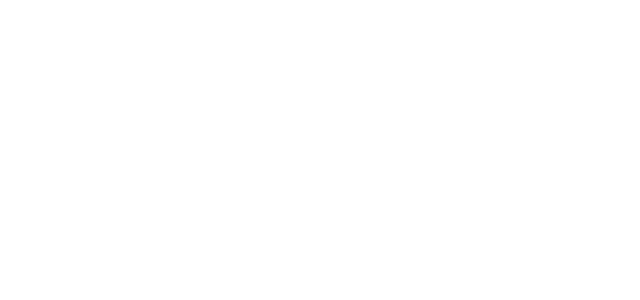
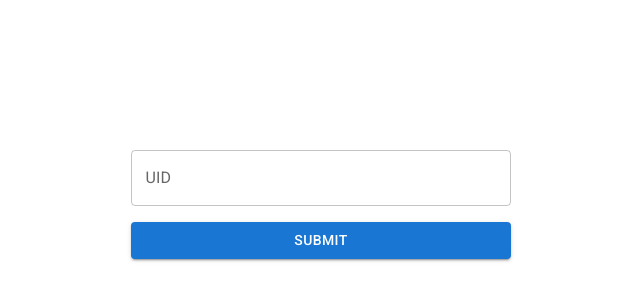
Before and after one commit to leonardKleber/react-optimization-frontend, a React (Create React App) app in the folder react/: page / in a window 1280 px wide. Shown: the part 174-474 px from the top of the page, without its empty margins (319-959 px from the left). Built offline with nearby package versions, Linux system fonts and the light colour scheme.

Commit message:
Add uid input form

```diff
--- a/react/package.json
+++ b/react/package.json
@@ -3,9 +3,13 @@
   "version": "0.1.0",
   "private": true,
   "dependencies": {
+    "@emotion/react": "^11.10.6",
+    "@emotion/styled": "^11.10.6",
+    "@mui/material": "^5.11.10",
     "@testing-library/jest-dom": "^5.16.5",
     "@testing-library/react": "^13.4.0",
     "@testing-library/user-event": "^13.5.0",
+    "axios": "^1.3.3",
     "react": "^18.2.0",
     "react-dom": "^18.2.0",
     "react-scripts": "5.0.1",
--- a/react/public/index.html
+++ b/react/public/index.html
@@ -2,6 +2,7 @@
 <html>
   <head>
     <title>Control View</title>
+    <link rel="stylesheet" href="https://fonts.googleapis.com/css?family=Roboto:300,400,500,700&display=swap"/>
   </head>
   <body>
     <div id="root"></div>
--- a/react/src/App.js
+++ b/react/src/App.js
@@ -1,6 +1,8 @@
+import SettingsView from "./components/settings_view/SettingsView";
+
 function App() {
   return (
-    <></>
+    <SettingsView/>
   )
 }
 
--- /dev/null
+++ b/react/src/components/settings_view/SettingsView.jsx
@@ -0,0 +1,60 @@
+import React, { useEffect, useState } from 'react';
+import axios from 'axios';
+
+import Box from '@mui/material/Box';
+import Stack from '@mui/material/Stack';
+import Button from '@mui/material/Button';
+import TextField from '@mui/material/TextField';
+
+const API_BASE_URL = 'http://127.0.0.1:8000';
+const ERROR_WRONG_UID = 'There is no settings form for this UID.';
+
+function SettingsView(props) {
+  const [validUid, setValidUid] = useState(false);
+  const [uidErrorMessage, setUidErrorMessage] = useState('');
+
+  // Handles the submission of the UID input form.
+  function submit_uid() {
+    let current_uid = document.getElementById('uid-input-field').value;
+    axios.post(API_BASE_URL + '/check_uid/', {uid: current_uid}).then((response) => {
+      setValidUid(response.data.data);
+      if(response.data.data === false) setUidErrorMessage(ERROR_WRONG_UID);
+    })
+  }
+
+  // Renders the UID input form.
+  if(validUid === false) return (
+    <React.Fragment>
+      <Box sx={{width: '30%', paddingLeft: '35%', paddingTop: '25%'}}>
+        <Stack spacing={2}>
+          <TextField
+            id="uid-input-field"
+            label="UID"
+            variant="outlined"
+          />
+          <Button
+            variant="contained"
+            onClick={submit_uid}
+          >
+            Submit
+          </Button>
+          <div
+            align="center"
+            style={{
+              color: "#FF0000",
+              fontFamily: "Roboto"
+            }}
+          >
+            {uidErrorMessage}
+          </div>
+        </Stack>
+      </Box>
+    </React.Fragment>
+  )
+
+  return (
+    <div>Status: 200</div>
+  )
+}
+
+export default SettingsView;
```
Also changed, not shown: 2 other files (tests, documents, lock files or other folders).
